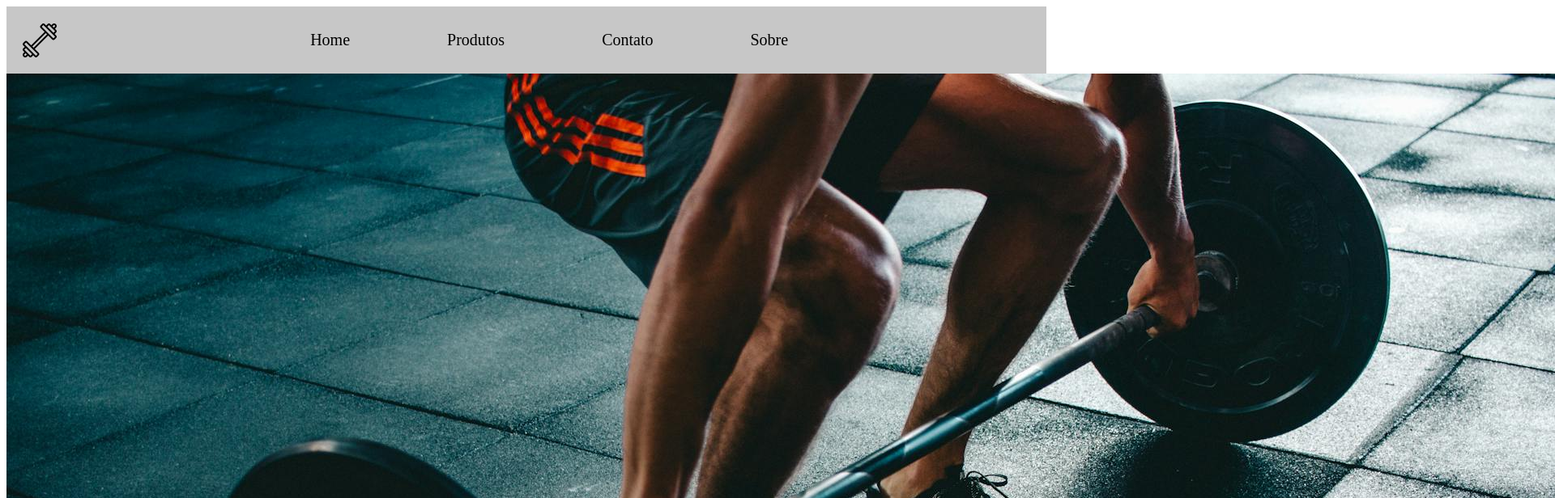
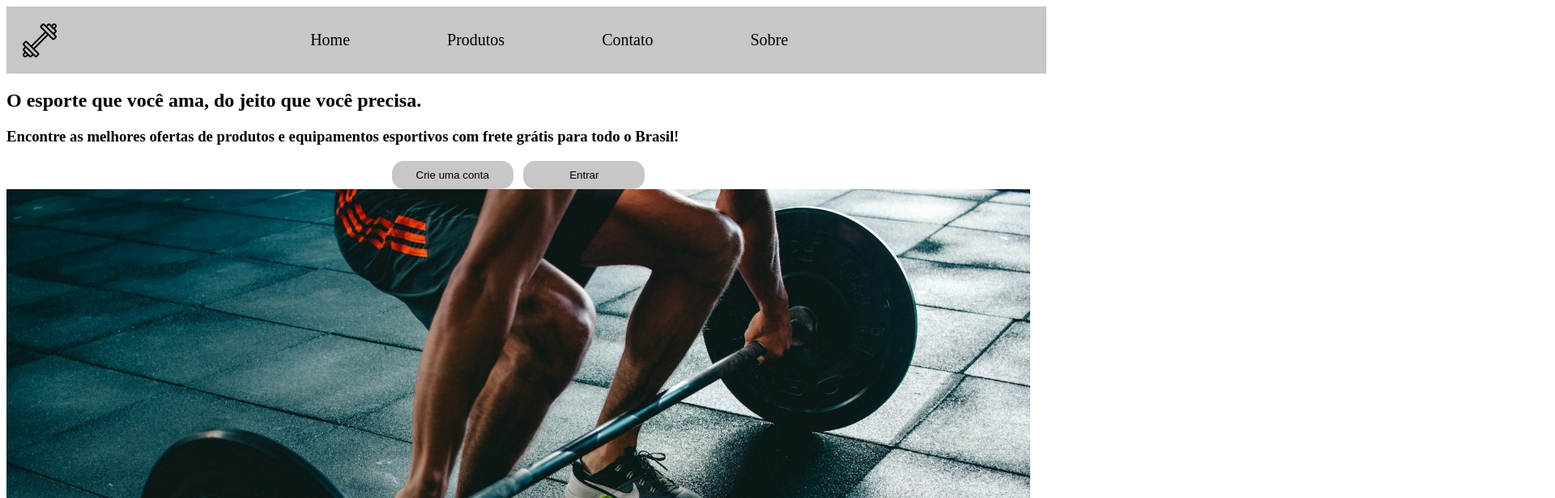
Before and after one commit to Pedro-Josue/loja-esportes, a React (Vite) app in the folder PROJETO1/: page / in a window 1280 px wide. Shown: the top 616 px of the page at 81% size, 1920 px wide, since content can reach past the window. Built offline with nearby package versions, Linux system fonts and the light colour scheme.

Commit message:
fazendo a estrutura base da home, com pouco css

```diff
--- a/PROJETO1/src/css/HomeStyle.jsx
+++ b/PROJETO1/src/css/HomeStyle.jsx
@@ -1,5 +1,26 @@
 import styled from "styled-components";
 
 export const HomeStyle = styled.section `
+#img-fundo{
+    width: 100%;
+}
 
+.home{
+    width: 100%;
+}
+
+.btn-home button{
+    border-radius: 15px;
+    border: none;
+    height: 35px;
+    width: 150px;
+    background-color:#c7c7c7;
+    cursor: pointer;
+}
+
+.btn-home{
+    display: flex;
+    justify-content: center;
+    gap: 1%;
+}
 `
--- a/PROJETO1/src/routes/Home.jsx
+++ b/PROJETO1/src/routes/Home.jsx
@@ -4,7 +4,15 @@ import imgHome from '../assets/img-home.jpg'
 const Home=()=>{
     return(
         <HomeStyle>
-            <img src={imgHome} alt="Homem levantando barra" id="Img-fundo"/>
+            <div className="home">
+                <h1>O esporte que você ama, do jeito que você precisa.</h1>
+                <h3>Encontre as melhores ofertas de produtos e equipamentos esportivos com frete grátis para todo o Brasil!</h3>
+                <div className="btn-home">
+                    <button>Crie uma conta</button>
+                    <button>Entrar</button>
+                </div>
+                <img src={imgHome} alt="Homem levantando barra" id="img-fundo"/>
+            </div>
         </HomeStyle>
     )
 }
```
Also changed, not shown: PROJETO1/src/assets/img-home.jpg.
